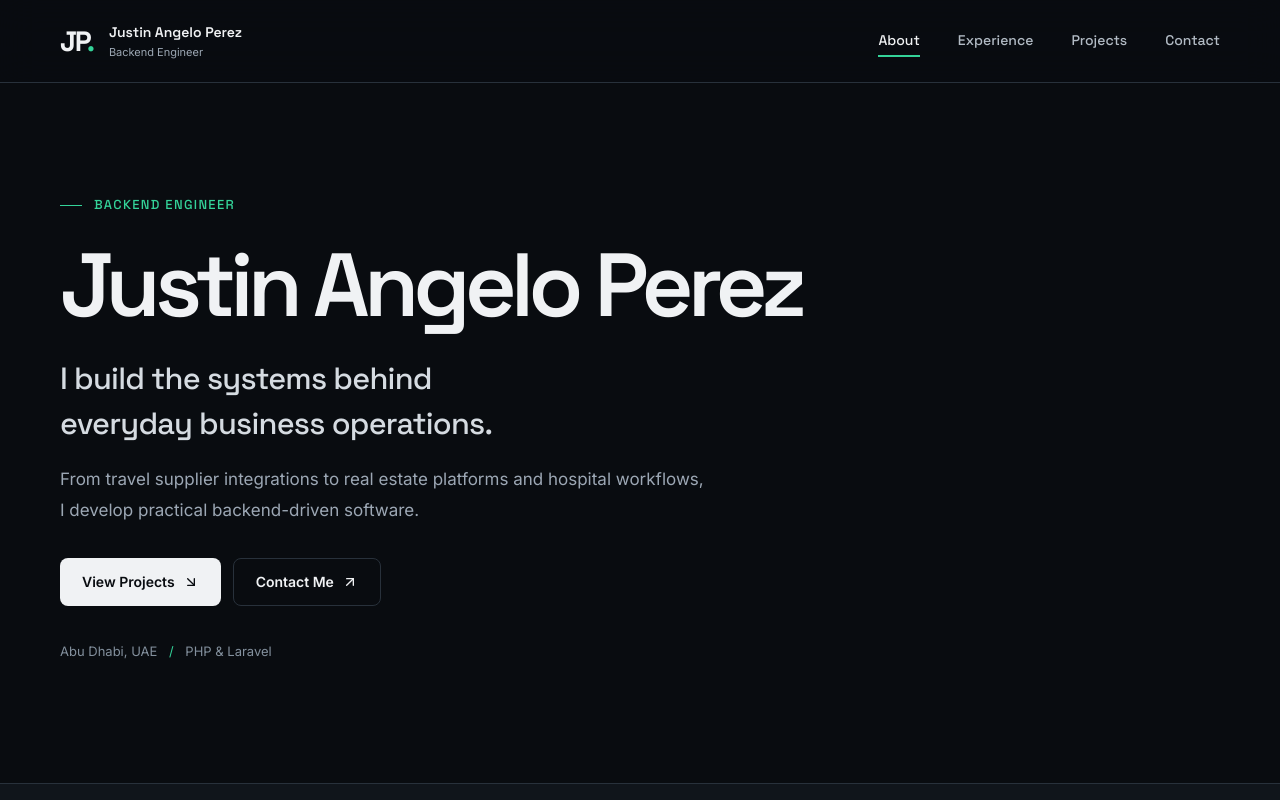
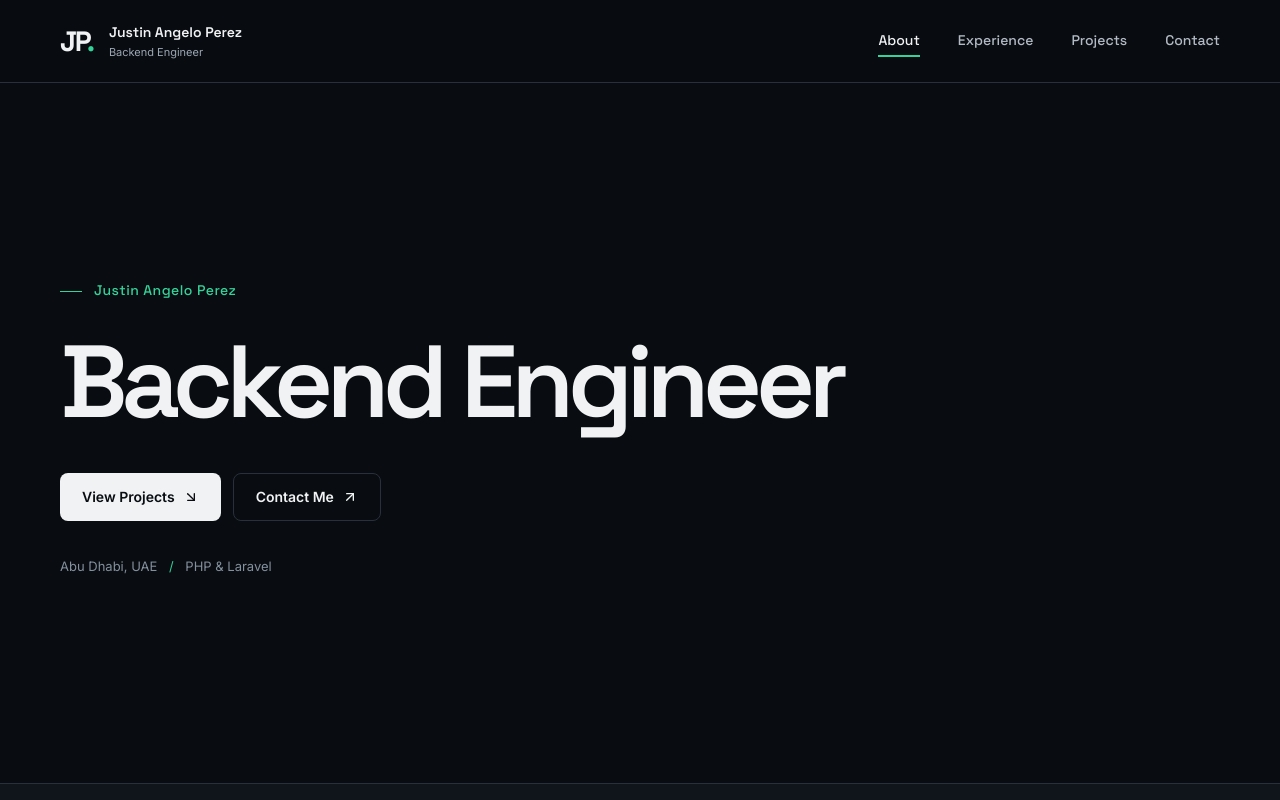
Before and after one commit to justinangeloperez327/backend-portfolio, a Next.js app: page / in a window 1280 px wide. Shown: the top 800 px of the page. Built offline with nearby package versions, Linux system fonts and the light colour scheme.

Commit message:
Use API-style section labels and emphasize Backend Engineer in hero

```diff
--- a/app/globals.css
+++ b/app/globals.css
@@ -160,32 +160,25 @@ a:hover { color: var(--emerald); }
   padding-block: 110px 120px;
 }
 .hero-intro { width: 100%; max-width: 920px; }
-.hero-role {
+.hero-name {
   display: flex;
   align-items: center;
   gap: 12px;
   margin: 0;
   color: var(--emerald);
   font-family: var(--font-heading), sans-serif;
-  font-size: 13px;
+  font-size: 14px;
   font-weight: 500;
-  letter-spacing: 0.1em;
-  text-transform: uppercase;
+  letter-spacing: 0.035em;
 }
-.hero-role::before { content: ""; width: 22px; height: 1px; background: var(--emerald); }
-.hero h1 { font-size: clamp(3.25rem, 7.2vw, 5.6rem); margin: 18px 0 20px; letter-spacing: -0.065em; text-wrap: balance; }
-.hero-statement {
-  margin: 0;
-  max-width: 760px;
-  color: #d5dbe1;
-  font-family: var(--font-heading), sans-serif;
-  font-size: clamp(1.3rem, 2.4vw, 1.95rem);
-  font-weight: 500;
-  line-height: 1.45;
-  letter-spacing: -0.025em;
+.hero-name::before { content: ""; width: 22px; height: 1px; background: var(--emerald); }
+.hero h1 {
+  max-width: 1080px;
+  font-size: clamp(3.5rem, 8vw, 6.75rem);
+  margin: 20px 0 0;
+  letter-spacing: -0.065em;
   text-wrap: balance;
 }
-.hero-summary { max-width: 650px; margin: 18px 0 0; color: var(--muted-foreground); font-size: 17px; line-height: 1.8; }
 .hero-actions { display: flex; flex-wrap: wrap; gap: 12px; margin-top: 32px; }
 .hero-actions [data-slot="button"] {
   height: 48px;
@@ -287,8 +280,7 @@ a:hover { color: var(--emerald); }
   .wordmark-copy { font-size: 12px; }
   .wordmark small { font-size: 10px; }
   .hero { padding-block: 76px 86px; }
-  .hero h1 { font-size: clamp(2.65rem, 11vw, 4rem); }
-  .hero-summary { font-size: 15px; }
+  .hero h1 { font-size: clamp(2.7rem, 11.5vw, 4.25rem); }
   .hero-actions [data-slot="button"] { padding-inline: 15px; font-size: 13px; }
   .section { padding-block: 64px; }
   .about-copy p { font-size: 16px; }
--- a/app/page.tsx
+++ b/app/page.tsx
@@ -28,15 +28,8 @@ export default function Home() {
       <main id="main">
         <section id="top" className="hero container" aria-labelledby="hero-title">
           <div className="hero-intro">
-            <p className="hero-role" data-animate="hero">{profile.title}</p>
-            <h1 id="hero-title" data-animate="hero">{profile.name}</h1>
-            <p className="hero-statement" data-animate="hero">
-              I build the systems behind everyday business operations.
-            </p>
-            <p className="hero-summary" data-animate="hero">
-              From travel supplier integrations to real estate platforms and
-              hospital workflows, I develop practical backend-driven software.
-            </p>
+            <p className="hero-name" data-animate="hero">{profile.name}</p>
+            <h1 id="hero-title" data-animate="hero">{profile.title}</h1>
             <div className="hero-actions" data-animate="hero">
               <Button asChild size="lg">
                 <a href="#projects">
@@ -58,7 +51,7 @@ export default function Home() {
         <section id="about" className="section section-band" aria-labelledby="about-heading">
           <div className="container section-split">
             <div className="section-intro" data-animate="reveal">
-              <p className="section-index">01 / About</p>
+              <p className="section-index">api/about</p>
               <h2 id="about-heading">About</h2>
             </div>
             <div className="about-content">
@@ -94,7 +87,7 @@ export default function Home() {
         <section id="experience" className="section" aria-labelledby="experience-heading">
           <div className="container section-split">
             <div className="section-intro" data-animate="reveal">
-              <p className="section-index">02 / Experience</p>
+              <p className="section-index">api/experience</p>
               <h2 id="experience-heading">Experience</h2>
               <p>Building software and coordinating the processes around it.</p>
             </div>
@@ -128,7 +121,7 @@ export default function Home() {
         <section id="projects" className="section section-band" aria-labelledby="projects-heading">
           <div className="container">
             <div className="section-intro projects-intro" data-animate="reveal">
-              <p className="section-index">03 / Projects</p>
+              <p className="section-index">api/projects</p>
               <h2 id="projects-heading">Projects</h2>
             </div>
             <div className="project-list">
@@ -149,7 +142,7 @@ export default function Home() {
 
         <section id="contact" className="section container contact" aria-labelledby="contact-heading">
           <div data-animate="reveal">
-            <p className="section-index">04 / Contact</p>
+            <p className="section-index">api/contact</p>
             <h2 id="contact-heading">Let&apos;s build something useful.</h2>
             <p className="contact-copy">
               Interested in working together on backend systems or business applications?
```
Also changed, not shown: 1 other file (tests, documents, lock files or other folders).
